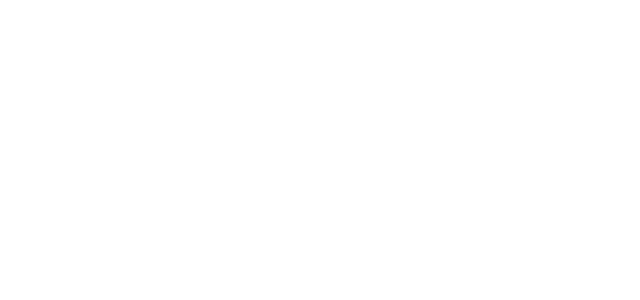
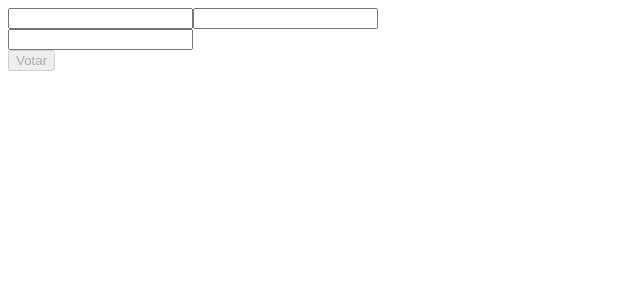
Before and after one commit to nachomonllor/segparc2511, an Angular app: page /formulario in a window 1280 px wide. Before the commit this address led to /. Shown: the top 300 px of the page, without its empty margins (0-640 px from the left). Built offline with nearby package versions, Linux system fonts and the light colour scheme.

Commit message:
se le agrega concesionariaService

```diff
--- a/src/app/app-routing.module.ts
+++ b/src/app/app-routing.module.ts
@@ -1,11 +1,13 @@
 import { NgModule } from '@angular/core';
 import { Routes, RouterModule } from '@angular/router';
 import { LoginComponent } from './login/login.component';
+import { FormularioComponent } from './formulario/formulario.component';
 
 
 const routes: Routes =
 [
-  {path: 'login', component: LoginComponent}
+  {path: 'login', component: LoginComponent},
+  {path: 'formulario', component:FormularioComponent }
 ];
 
 @NgModule({
--- a/src/app/formulario/formulario.component.html
+++ b/src/app/formulario/formulario.component.html
@@ -1,21 +1,23 @@
 
 <form #consecionariaForm="ngForm">
 
-    <input type="email" name = "email" [(ngModel)]="consec.email" #email="ngModel" email required />
+    <input type="email" name = "email" [(ngModel)]="conces.email" #email="ngModel" email required />
     <div *ngIf = 'email.invalid && (email.dirty || email.touched)' >   el email es requerido </div>
 
-    <input type ="password" name = "password" [(ngModel)] = "consec.clave" #clave = "ngModel" password  required minlength="6"  />
-    <div *ngIf = 'clave.invalid && (clave.dirty || clave.touched)'  >
-        <div *ngIf = 'clave.errors.required'>
+    <input type ="password" name = "password" [(ngModel)] = "conces.pass" #pass = "ngModel" password  required minlength="6"  />
+    <div *ngIf = 'pass.invalid && (pass.dirty || pass.touched)'  >
+        <div *ngIf = 'pass.errors.required'>
                 la clave es requerida
         </div>
-        <div *ngIf = 'clave.errors.minlength'>
+        <div *ngIf = 'pass.errors.minlength'>
             al menos debe tener la clave 6 caracteres
         </div>
+    </div>
+    <br>
 
+    <input type="user" name = "user" [(ngModel)]="conces.user" #user="ngModel" user required />
+    <div *ngIf = 'user.invalid && (user.dirty || user.touched)' >   el usuario es requerido </div>
 
-
-    </div>
     <br>
 
     <!-- [disabled]="!consecionariaForm.form.valid" -->
--- a/src/app/formulario/formulario.component.ts
+++ b/src/app/formulario/formulario.component.ts
@@ -1,5 +1,7 @@
 import { Component, OnInit } from '@angular/core';
-import { consecionaria } from '../modelos/consecionaria';
+//import { consecionaria } from '../modelos/concesionaria';
+import { ConcesionariaService } from '../servicios/concesionaria.service';
+import { concesionaria } from '../modelos/concesionaria';
 
 @Component({
   selector: 'app-formulario',
@@ -12,12 +14,12 @@
 //  email:string;
  // password:string;
 
- consec: consecionaria;
+ conces: concesionaria;
 
 
-  constructor()
+  constructor(private _concesServ : ConcesionariaService)
   {
-      this.consec = new consecionaria("", "");
+      this.conces = new concesionaria("", "","","","","");
    }
 
 
@@ -27,7 +29,11 @@
 
   validar() {
     //console.log("hola");
-    console.log(this.consec.email  + " " + this.consec.clave);
+    console.log(this.conces.email  + " " + this.conces.pass);
+
+    this._concesServ.post(this.conces)
+    .subscribe(token => { console.log("token desde login"+token) });
+
 
   }
 
--- a/src/app/login/login.component.ts
+++ b/src/app/login/login.component.ts
@@ -1,7 +1,8 @@
 import { Component, OnInit } from '@angular/core';
 import { usuario } from '../modelos/usuario';
-import { LoginService } from '../login.service';
+//import { LoginService } from '../login.service';
 import { cliente } from '../modelos/cliente';
+import { LoginService } from '../servicios/login.service';
 
 @Component({
   selector: 'app-login',
@@ -27,7 +28,7 @@
     this.cli.user = this.us.nombre;
     this.cli.pass=this.us.clave;
     this.ls.postlogin(this.cli)
-    .subscribe(token => { console.log("token desde login"+token) });
+    .subscribe(token => { console.log("token desde login"+token.token) });
    // console.log(this.us.nombre + " " + this.us.clave);
   }
 
--- /dev/null
+++ b/src/app/modelos/concesionaria.ts
@@ -0,0 +1,45 @@
+export class concesionaria {
+
+    /*
+    public email:string;
+    public clave:string;
+
+    constructor(email:string, clave:string) {
+        this.email = email;
+        this.clave = clave;
+    }
+*/
+
+/*
+"_id": "5de9a92f6b55b11fc8c2125f",
+"user": "juan",
+"pass": "jose1",
+"email": "",
+"razón_social": "",
+"teléfono": "",
+"localidad": "",
+"clave": "",
+"ip": "::1"*/
+
+        user:string;
+        pass:string;
+        email:string;
+        razon_social:string;
+        telefono:string;
+        localidad:string;
+
+        constructor(_user:string, _pass:string, _email:string,
+            razon_social:string, _telefono:string, _localidad:string) {
+                this.user =_user;
+                this.pass = _pass;
+                this.email = _email;
+                this.razon_social =razon_social;
+                this.telefono = _telefono;
+                this.localidad = _localidad;
+        }
+
+
+
+
+
+}
--- a/src/app/modelos/consecionaria.ts
+++ /dev/null
@@ -1,11 +0,0 @@
-export class consecionaria {
-
-    public email:string;
-    public clave:string;
-
-    constructor(email:string, clave:string) {
-        this.email = email;
-        this.clave = clave;
-    }
-
-}
--- /dev/null
+++ b/src/app/servicios/concesionaria.service.ts
@@ -0,0 +1,27 @@
+import { Injectable } from '@angular/core';
+import { HttpClient } from '@angular/common/http';
+import { Observable } from 'rxjs';
+import { concesionaria } from '../modelos/concesionaria';
+
+
+@Injectable({
+  providedIn: 'root'
+})
+export class ConcesionariaService {
+
+  private urllogin = "http://localhost:3003/clientes";
+
+  constructor(private http: HttpClient) {
+
+  }
+
+  post(_conces: concesionaria):Observable<any> {
+
+    let concesionaria ={ cliente: _conces }
+    console.log(_conces);
+    return this.http.post<any>(this.urllogin, concesionaria)
+
+
+
+  }
+}
--- a/src/app/login.service.ts
+++ b/src/app/servicios/login.service.ts
@@ -1,10 +1,11 @@
 import { Injectable } from '@angular/core';
 import { HttpClient } from '@angular/common/http';
-import { cliente } from './modelos/cliente';
+//import { cliente } from './modelos/cliente';
 import { Observable } from 'rxjs';
 //import {HttpClient}
 import { map} from 'rxjs/operators';
 import { tokenName } from '@angular/compiler';
+import { cliente } from '../modelos/cliente';
 
 @Injectable({
   providedIn: 'root'
```
Also changed, not shown: 1 other file (tests, documents, lock files or other folders).
